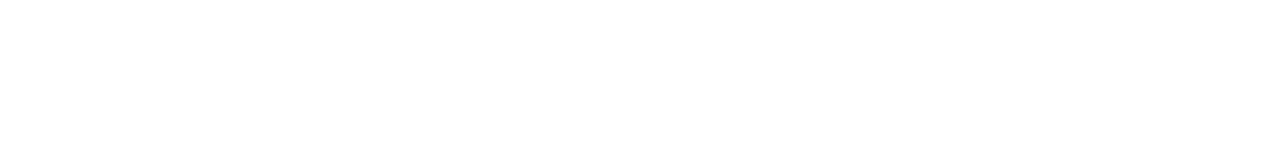
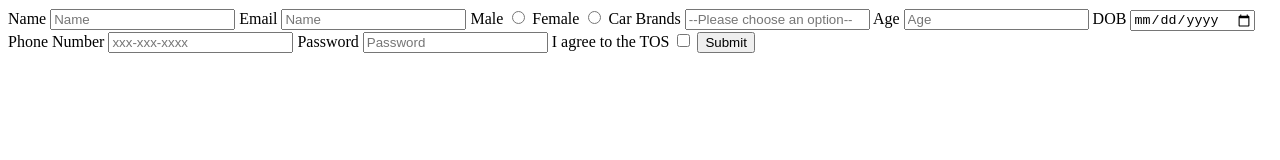
Before and after one commit to acciojob/signup-form-car-RashmiPatil13, a website: page main.html in a window 1280 px wide. Drawn offline with Linux system fonts and the light colour scheme.

Commit message:
created a submission

```diff
--- a/main.html
+++ b/main.html
@@ -7,6 +7,50 @@
 </head>
 
 <body>
+	<form method="post">
+		<label for="name">Name</label>
+		<input type="text" required id="name" placeholder="Name">
+
+		<label for="email">Email</label>
+		<input type="Email" required id="email" placeholder="Name">
+
+		  <label for="gender_m">Male</label>
+	<input type="radio" id="gender_m" name="Gender" value="Male" required placeholder="-">
+		<label for="gender_f">Female</label>
+  <input type="radio" id="gender_f" name="Gender" value="Female" required placeholder="-">
+
+
+
+
+
+		<label for="cars">Car Brands</label>
+		<input type="Select" required id="cars" placeholder="--Please choose an option--">
+
+   <!-- <select name="cars Brands" id="cars">
+    <option value="volvo">Volvo</option>
+    <option value="saab">Saab</option>
+    <option value="opel">Opel</option>
+    <option value="audi">Audi</option>
+    </select> -->
+
+
+
+		<label for="age">Age</label>
+		<input type="Number" required id="age" placeholder="Age">
+
+		<label for="dob">DOB</label>
+		<input type="Date" required id="dob"  placeholder="-">
+
+		<label for="tel">Phone Number</label>
+		<input type="Phone Number" required id="tel"  placeholder="xxx-xxx-xxxx">
+
+		<label for="password">Password</label>
+		<input type="Tel" required id="password"  placeholder="Password">
+
+		<label for="tos">I agree to the TOS	</label>
+		<input type="Checkbox" required id="tos"  placeholder="-">
+
+		<input type="submit" value="Submit">
 	<!-- the entire body must be written by student -->
     <script type="text/javascript" src="./script.js">
 </script>
```
